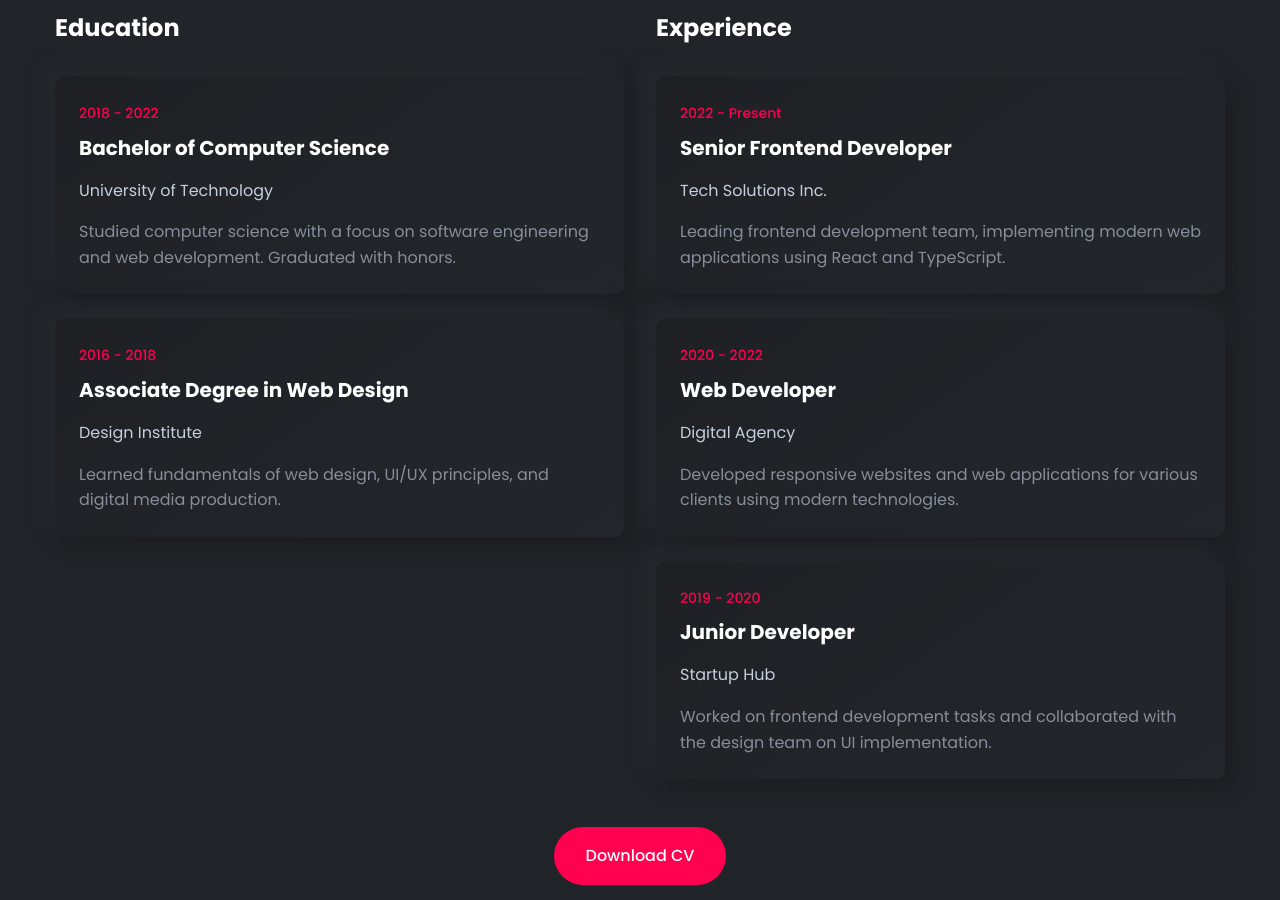
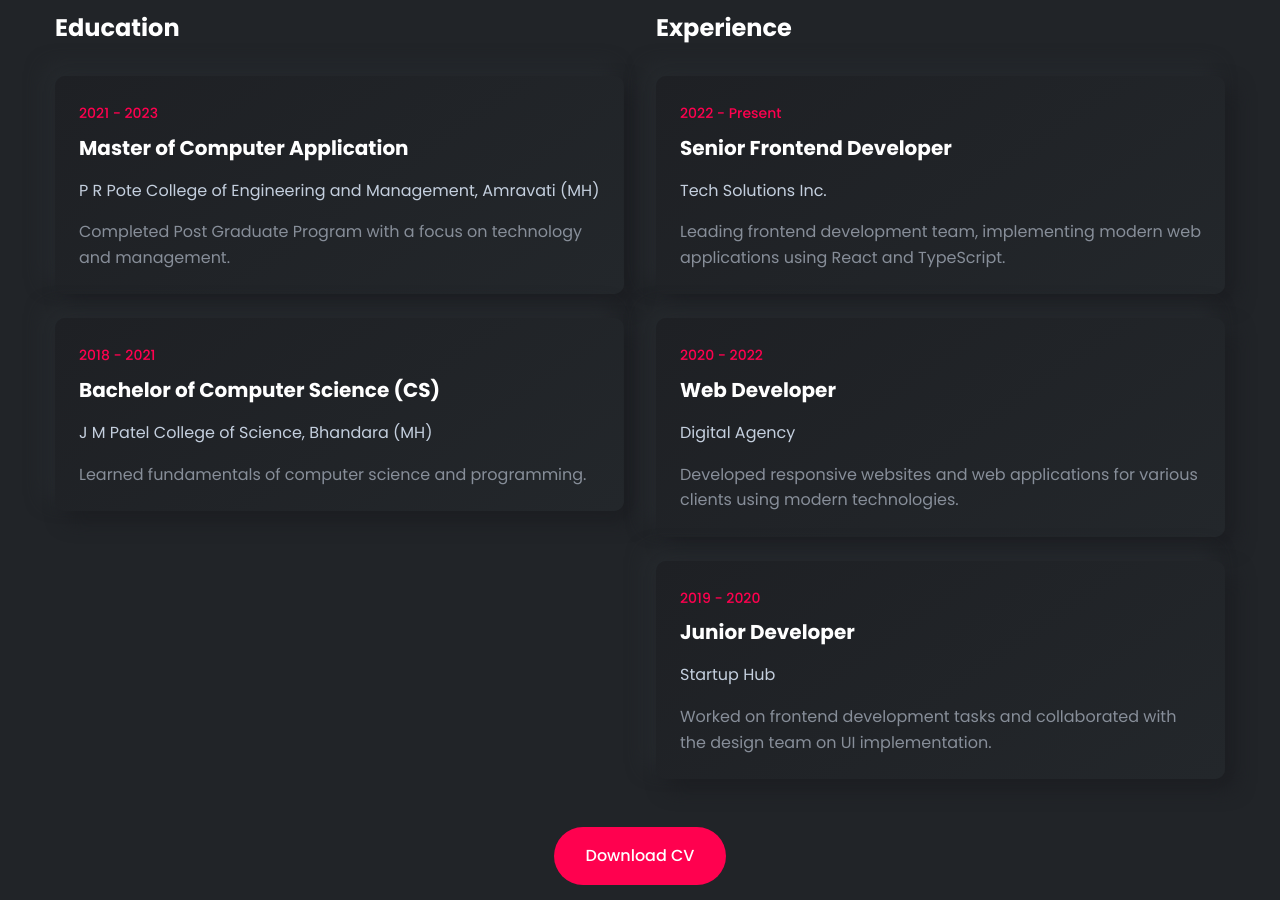
Before and after one commit to yushabh/yushabh, a React (Vite) app: page / in a window 1280 px wide. Shown: the part 2800-3700 px from the top of the page. Built offline with nearby package versions, Linux system fonts and the light colour scheme.

Commit message:
update: Educational qualification updated in Resume Component.

```diff
--- a/src/components/Resume.tsx
+++ b/src/components/Resume.tsx
@@ -21,17 +21,17 @@ const Resume: React.FC = () => {
   const education: Education[] = [
     {
       id: 1,
-      period: "2018 - 2022",
-      degree: "Bachelor of Computer Science",
-      institution: "University of Technology",
-      description: "Studied computer science with a focus on software engineering and web development. Graduated with honors."
+      period: "2021 - 2023",
+      degree: "Master of Computer Application",
+      institution: "P R Pote College of Engineering and Management, Amravati (MH)",
+      description: "Completed Post Graduate Program with a focus on technology and management."
     },
     {
       id: 2,
-      period: "2016 - 2018",
-      degree: "Associate Degree in Web Design",
-      institution: "Design Institute",
-      description: "Learned fundamentals of web design, UI/UX principles, and digital media production."
+      period: "2018 - 2021",
+      degree: "Bachelor of Computer Science (CS)",
+      institution: "J M Patel College of Science, Bhandara (MH)",
+      description: "Learned fundamentals of computer science and programming."
     }
   ];
 
```
